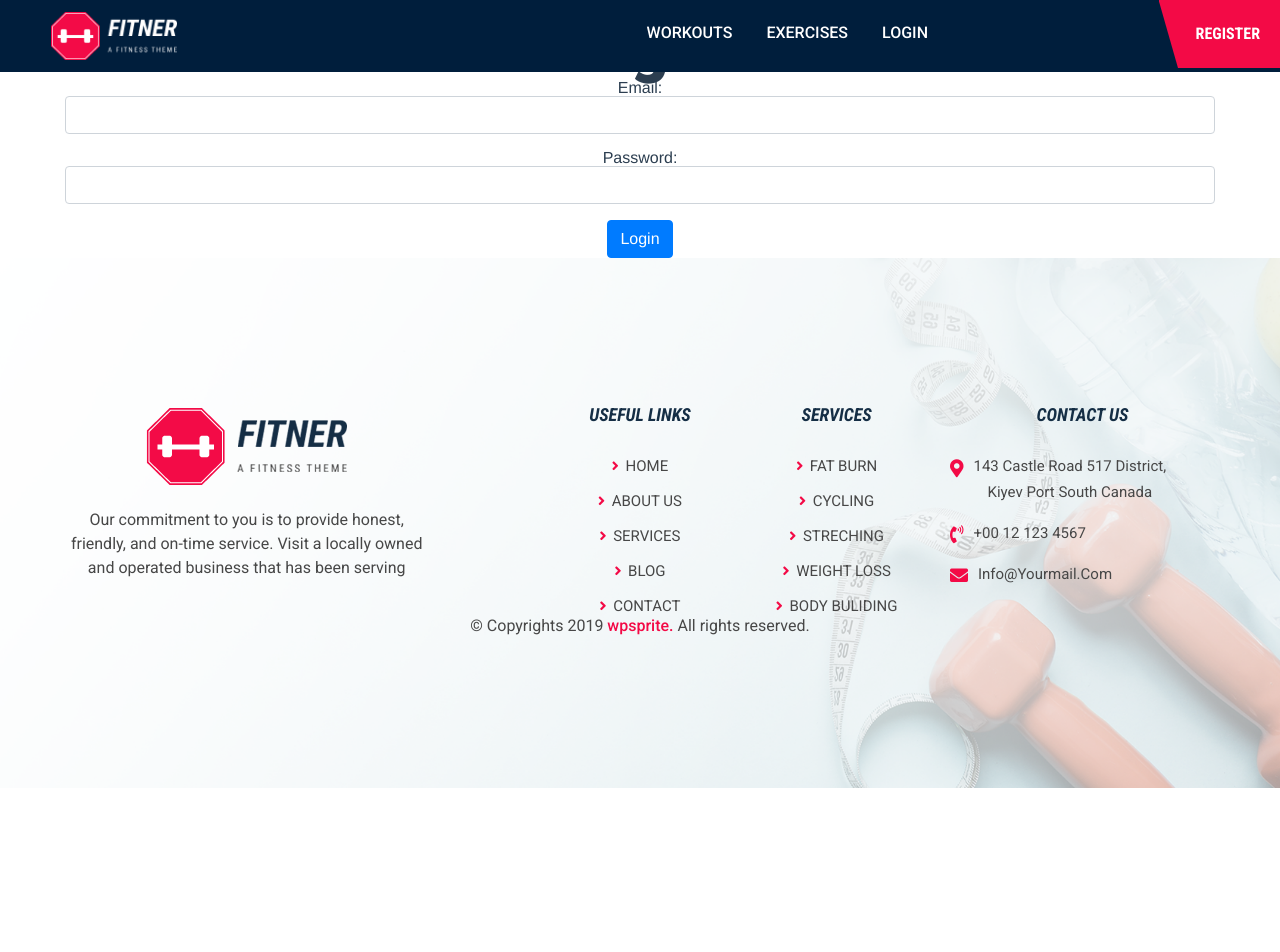
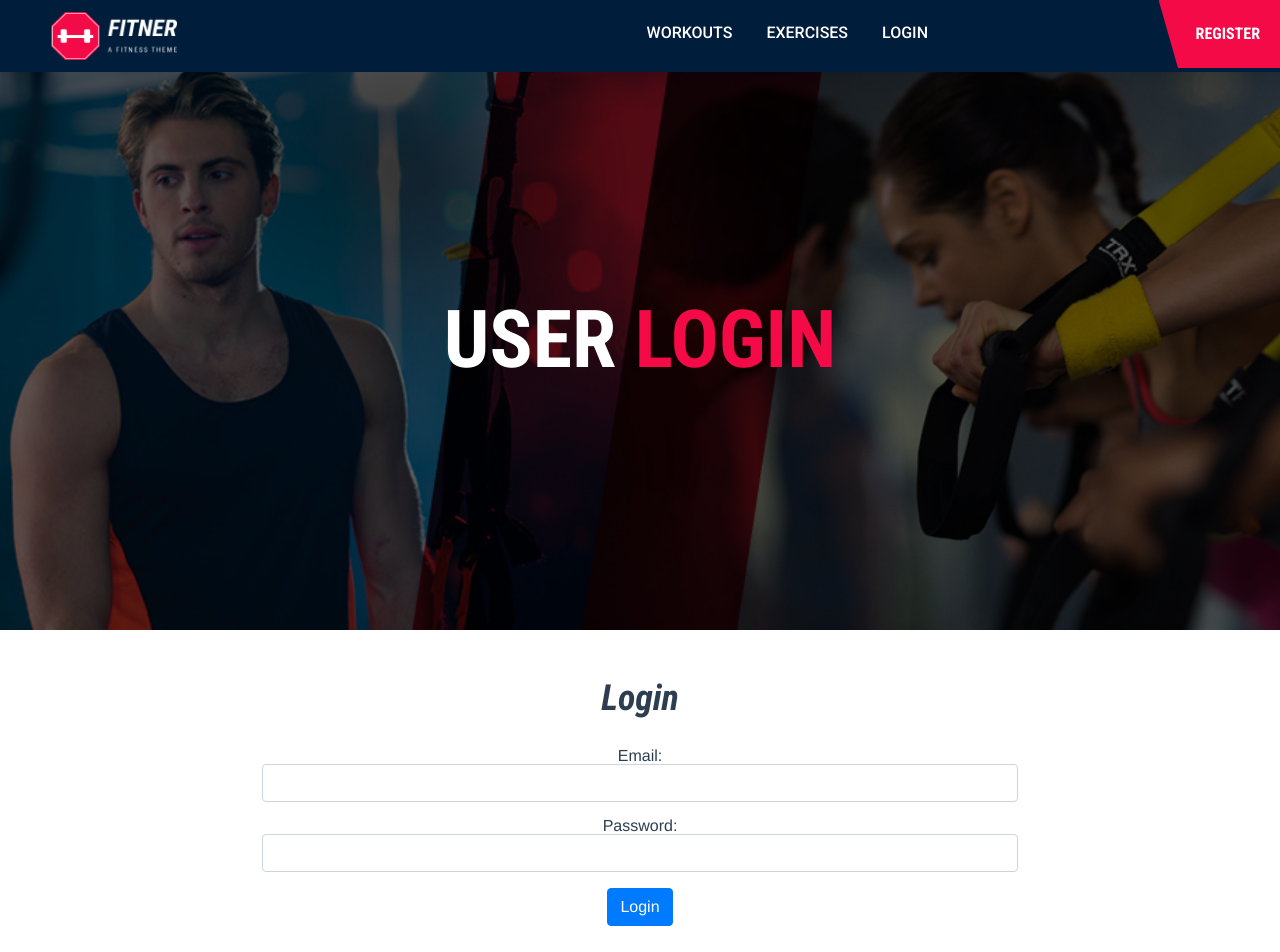
Before and after one commit to eddielee26/capstone_vue_app, a Vue app: page /login in a window 1280 px wide. Shown: the top 952 px of the page. Before the commit the page ends 804 px from the top, so only its background shows below. Built offline with nearby package versions, Linux system fonts and the light colour scheme.

Commit message:
adds user login theme

```diff
--- a/src/views/users/Login.vue
+++ b/src/views/users/Login.vue
@@ -1,6 +1,53 @@
 <template>
   <div class="login">
-    <div class="container">
+
+    <!-- ===========================
+    =====>> Page Hero <<===== -->
+    <section id="page-hero" class="about-bg">
+      <div class="container">
+        <div class="row">
+          <div class="col-lg-12">
+            <div class="page-title text-center">
+              <h1>USER <span>LOGIN</span></h1>
+            </div>
+          </div>
+        </div>
+      </div>
+    </section>
+    <!-- =====>> End Page Hero <<=====
+    =========================== -->
+
+    <!-- ===========================
+    =====>> My Account <<===== -->
+    <section id="my-account-area" class="pt-50 pb-50">
+        <div class="container">
+            <div class="row">
+                <div class="col-lg-8 offset-lg-2">
+                    <div class="my-account-content">
+                        <h2>Login</h2><br><br>
+                        <form v-on:submit.prevent="submit()">
+                          <ul>
+                            <li class="text-danger" v-for="error in errors">{{ error }}</li>
+                          </ul>
+                          <div class="form-group">
+                            <label>Email:</label>
+                            <input type="email" class="form-control" v-model="email">
+                          </div>
+                          <div class="form-group">
+                            <label>Password:</label>
+                            <input type="password" class="form-control" v-model="password">
+                          </div>
+                          <input type="submit" class="btn btn-primary" value="Login">
+                        </form>
+                    </div>
+                </div>
+            </div>
+        </div>
+    </section>
+    <!-- =====>> End My Account <<=====
+    =========================== -->
+
+<!--     <div class="container">
       <form v-on:submit.prevent="submit()">
         <h1>Login</h1>
         <ul>
@@ -16,7 +63,7 @@
         </div>
         <input type="submit" class="btn btn-primary" value="Login">
       </form>
-    </div>
+    </div> -->
   </div>
 </template>
 
```
